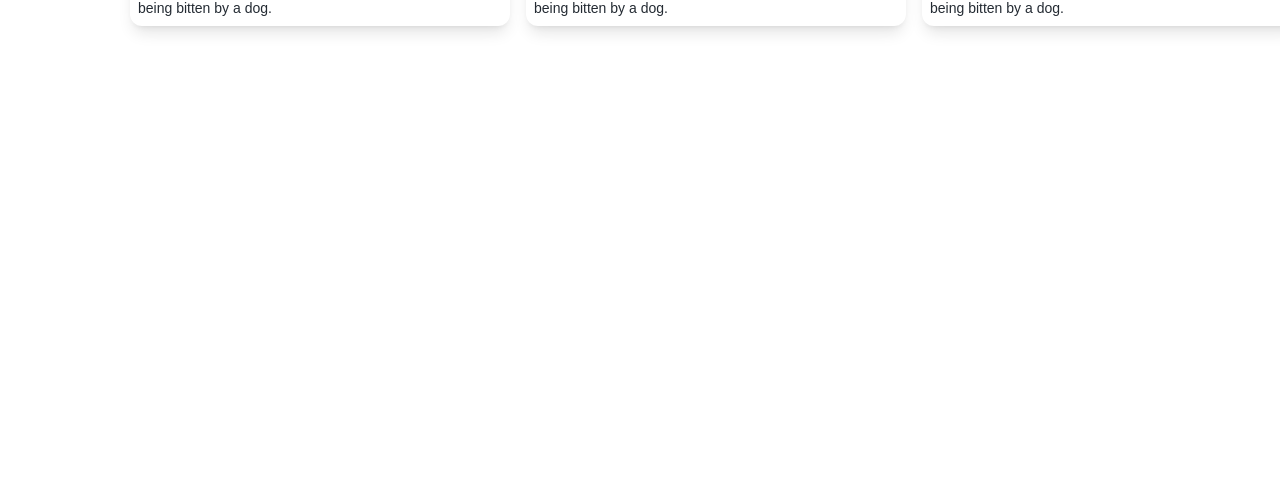
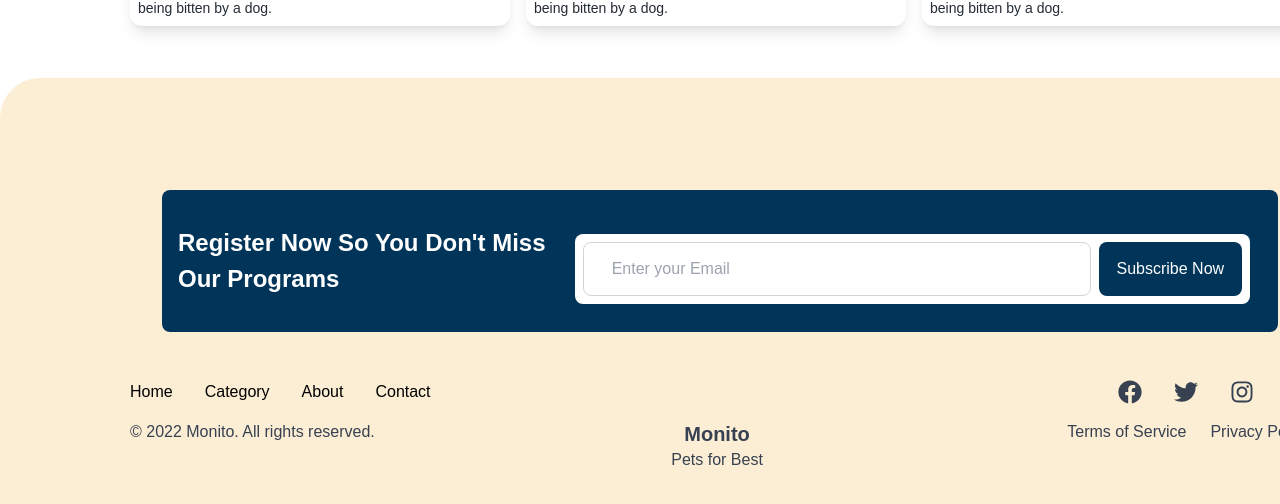
Before and after one commit to NipunaSudesh/pet-store-front-end, a React (Create React App) app: page / in a window 1280 px wide. Shown: the part 3920-4424 px from the top of the page. Before the commit the page ends 3998 px from the top, so only its background shows below. Built offline with nearby package versions, Linux system fonts and the light colour scheme.

Commit message:
created footer

```diff
--- a/src/App.js
+++ b/src/App.js
@@ -8,6 +8,7 @@ import { Product } from './Components/Product/Product';
 import { Banner2 } from './Components/Banner2';
 import { Banner3 } from './Components/Banner3';
 import { Blog } from './Components/Blog/Blog';
+import { Footer } from './Components/Footer';
 
 function App() {
   return (
@@ -19,6 +20,7 @@ function App() {
       <Banner2 />
       <Banner3 />
       <Blog />
+      <Footer />
     </div>
   );
 }
--- /dev/null
+++ b/src/Components/Footer.jsx
@@ -0,0 +1,73 @@
+import React from 'react'
+import { FaFacebook } from "react-icons/fa";
+import { FaTwitter } from "react-icons/fa";
+import { FaInstagram } from "react-icons/fa";
+import { FaYoutube } from "react-icons/fa";
+
+
+export const Footer = () => {
+  return (
+    <footer className='bg-[#FCEED5] w-[1440px] h-[440px]  p-[80px_130px_40px_130px] rounded-t-[40px] opacity-100 relative'>
+      <div className="container mx-auto">
+
+        <div className='w-auto h-auto rounded-[16px] p-[32px] gap-[20px]'>
+        <div className="bg-[#003459] text-white p-4 flex rounded-lg mb-4">
+      <h2 className="w-[389px] h-[72px] font-svn-gilroy font-bold text-[24px] my-auto leading-[36px]">Register Now So You Don't Miss Our Programs</h2>
+
+<div className='w-[707px] h-auto rounded-[14px] p-[12px] gap-[12px] '>
+<div className="flex mt-4 bg-white p-2 rounded-lg">
+        <input
+          type="text"
+          placeholder="Enter your Email"
+          className="w-full max-w-[508px] h-auto rounded-[8px] border border-gray-300 p-[14px_28px_14px_28px] gap-[10px] "
+        />
+        <button className="w-[163px] h-auto rounded-[8px] ml-2 p-[14px 28px 10px 28px] gap-[10px] bg-[#003459]">
+          Subscribe Now
+        </button>
+      </div>
+</div>
+    </div>
+        </div>
+
+        <div className="flex flex-col md:flex-row justify-between">
+
+          <nav className="flex space-x-8">
+            <a href="#" className="font-svn-gilroy text-[16px] font-medium leading-[24px] ">Home</a>
+            <a href="#" className="font-svn-gilroy text-[16px] font-medium leading-[24px] ">Category</a>
+            <a href="#" className="font-svn-gilroy text-[16px] font-medium leading-[24px] ">About</a>
+            <a href="#" className="font-svn-gilroy text-[16px] font-medium leading-[24px] ">Contact</a>
+          </nav>
+          <div className="flex space-x-8">
+            <a href="#" className="text-gray-700 hover:text-blue-500">
+              <FaFacebook size={24} />
+            </a>
+            <a href="#" className="text-gray-700 hover:text-blue-500">
+              <FaTwitter size={24} />
+            </a>
+            <a href="#" className="text-gray-700 hover:text-blue-500">
+              <FaInstagram size={24} />
+            </a>
+            <a href="#" className="text-gray-700 hover:text-blue-500">
+              <FaYoutube size={24} />
+            </a>
+          </div>
+        </div>
+
+
+        <div className="mt-4 text-center text-gray-700 justify-between flex">
+          © 2022 Monito. All rights reserved.
+
+          <div className="mb-4 md:mb-0">
+
+<h3 className="text-xl font-bold">Monito</h3>
+<p className="text-gray-700">Pets for Best</p>
+</div>
+<div className='gap-4 flex'>
+<a href="#" className="ml-2 hover:text-blue-500">Terms of Service</a>
+<a href="#" className="ml-2 hover:text-blue-500">Privacy Policy</a>
+</div>
+        </div>
+      </div>
+    </footer>
+  )
+}
```
